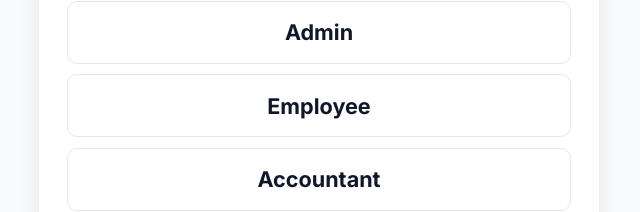
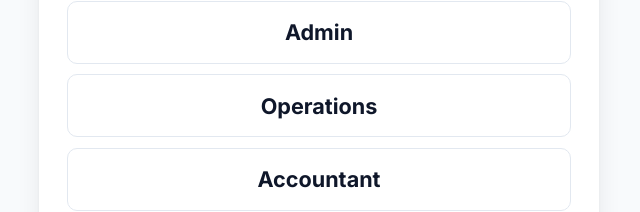
Before and after one commit to nagendra-bridgethings/bridgethings-erp-, a React (Vite) app: page /login in a window 1280 px wide. Shown: the part 339-551 px from the top of the page, without its empty margins (321-961 px from the left). Built offline with nearby package versions, Linux system fonts and the light colour scheme; no server answers.

Commit message:
Rename Employee role label to Operations everywhere it shows
User-facing label only — login picker, sidebar portal title, and profile menu now read 'Operations'. The DB role key stays as 'employee' so RLS policies, queries, and existing rows are untouched.

```diff
--- a/src/components/MainLayout.jsx
+++ b/src/components/MainLayout.jsx
@@ -37,7 +37,7 @@ function getNav(role) {
 }
 
 function getRoleLabel(role) {
-  return { admin: 'Admin', employee: 'Employee', accountant: 'Accountant', partner: 'Channel Partner' }[role] || role;
+  return { admin: 'Admin', employee: 'Operations', accountant: 'Accountant', partner: 'Channel Partner' }[role] || role;
 }
 
 export default function MainLayout() {
--- a/src/lib/auth.jsx
+++ b/src/lib/auth.jsx
@@ -15,7 +15,7 @@ const ROLE_TABLE = {
 
 const ROLE_LABEL = {
   admin: 'Admin',
-  employee: 'Employee',
+  employee: 'Operations',
   accountant: 'Accountant',
   partner: 'Channel Partner',
 };
--- a/src/pages/Login.jsx
+++ b/src/pages/Login.jsx
@@ -7,7 +7,7 @@ const ROLES_REDIRECT = { admin: '/admin', employee: '/admin', accountant: '/fina
 
 const ROLE_OPTIONS = [
   { key: 'admin',      label: 'Admin',           color: '#2563eb', bg: '#f8faff', border: '#e2e8f0' },
-  { key: 'employee',   label: 'Employee',        color: '#2563eb', bg: '#f8faff', border: '#e2e8f0' },
+  { key: 'employee',   label: 'Operations',      color: '#2563eb', bg: '#f8faff', border: '#e2e8f0' },
   { key: 'accountant', label: 'Accountant',      color: '#2563eb', bg: '#f8faff', border: '#e2e8f0' },
   { key: 'partner',    label: 'Channel Partner', color: '#2563eb', bg: '#f8faff', border: '#e2e8f0' },
 ];
```
